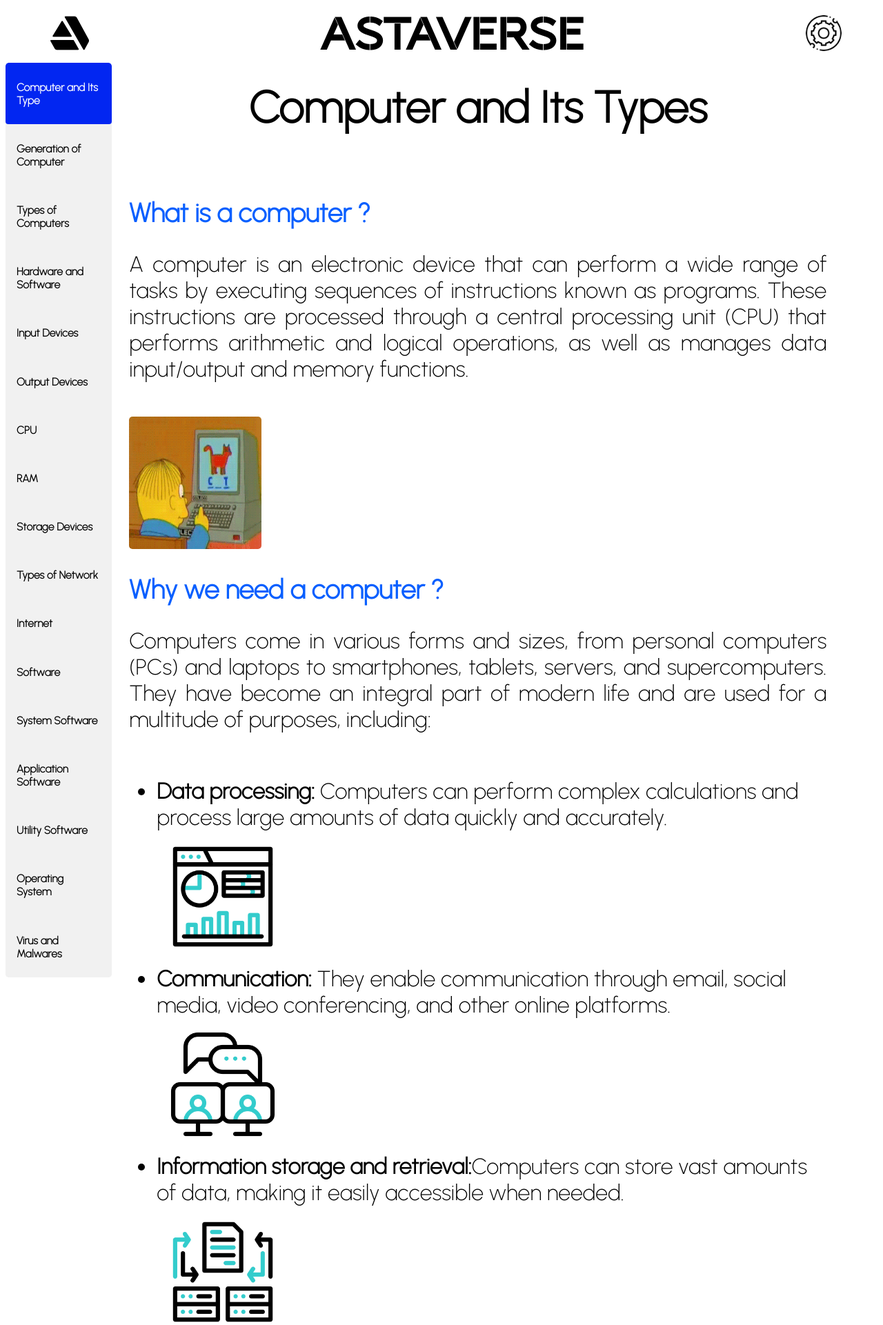
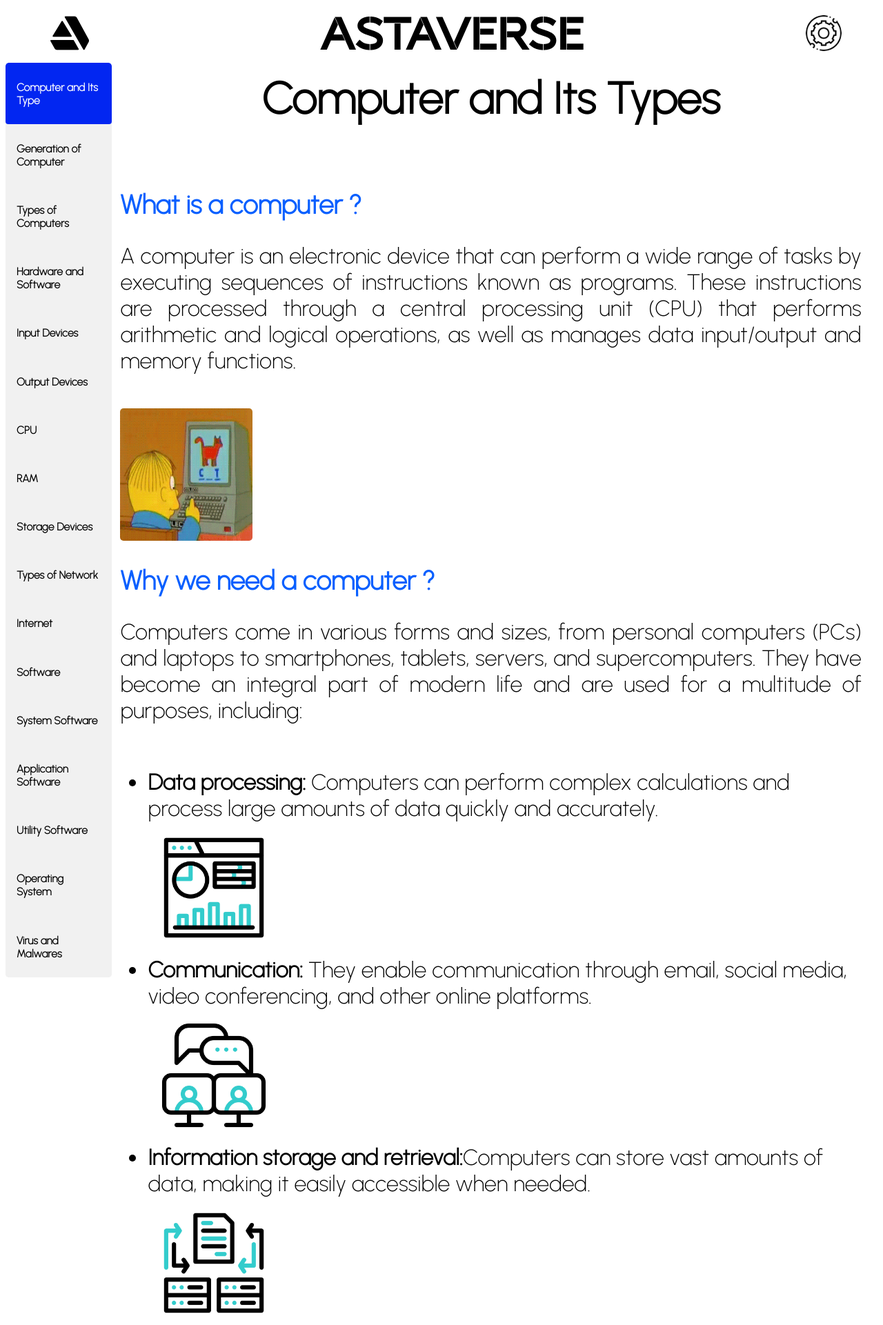
Before and after one commit to Astatine-fever/PROJECT, a PHP site: page /source/computer_learning.html in a window 1280 px wide, after a click on "Computer and Its Type". Shown: the top 1921 px of the page at 69% size. Run offline with PHP 8.4, Linux system fonts and the light colour scheme.

Commit message:
Code Optimisation

```diff
--- a/css/learning.css
+++ b/css/learning.css
@@ -105,8 +105,8 @@ img {
     .tabcontent {
     display: none;
     float: left;
-    padding: 2vw;
-    width: 80%;
+    padding: 1vw;
+    width: 85%;
     border-left: none;
     height: 100%;
     }
@@ -136,6 +136,11 @@ img {
         display: flex;
         flex-direction: row;
         overflow-x: auto;
+        font-size: 2vw;
+    }
+    .tabcontent
+    {
+        width: 100%;
     }
 
     .tab button {
--- a/php/chemistry_answer.php
+++ b/php/chemistry_answer.php
@@ -10,7 +10,7 @@ if ($conn->connect_error)
 $sql="CREATE TABLE IF NOT EXISTS chemistry (
     `fname` VARCHAR(50),
     `score` int(3),
-    `last_test_taken`date)";
+    `last_test_taken` date)";
 
 $conn->query($sql);
 $chemistry_answer = [
@@ -63,5 +63,7 @@ $sql="INSERT INTO chemistry values('$fina','$score','$t_date')";
 if($conn->query($sql)===true)
 {
     echo("row inserted ");
+    $sql_1="UPDATE scores SET chemistry='$score' WHERE fname='$fina' ";
+    $conn->query($sql_1);
 }
 ?>
--- a/php/engineering_answer.php
+++ b/php/engineering_answer.php
@@ -10,7 +10,7 @@ if ($conn->connect_error)
 $sql="CREATE TABLE IF NOT EXISTS engg (
     `fname` VARCHAR(50),
     `score` int(3),
-    `last_test_taken`date)";
+    `last_test_taken` date)";
 
 $conn->query($sql);
 
@@ -66,6 +66,9 @@ echo("Your score is $score");
 $sql="INSERT INTO engg values('$fina','$score','$t_date')";
 if($conn->query($sql)===true)
 {
+    $sql_1="UPDATE scores SET engg='$score' WHERE fname='$fina' ";
+    $conn->query($sql_1);
     echo("row inserted ");
+
 }
 ?>
--- a/php/physics_answer.php
+++ b/php/physics_answer.php
@@ -10,7 +10,7 @@ if ($conn->connect_error)
 $sql="CREATE TABLE IF NOT EXISTS physics (
     `fname` VARCHAR(50),
     `score` int(3),
-    `last_test_taken`date)";
+    `last_test_taken` date)";
 
 $conn->query($sql);
 $physics_answer=[
@@ -61,6 +61,9 @@ echo("Your score is $score");
 $sql="INSERT INTO physics values('$fina','$score','$t_date')";
 if($conn->query($sql)===true)
 {
+    $sql_1="UPDATE scores SET physics='$score' WHERE fname='$fina' ";
+    $conn->query($sql_1);
     echo("row inserted ");
+
 }
 ?>
--- a/php/technology_answer.php
+++ b/php/technology_answer.php
@@ -10,7 +10,7 @@ if ($conn->connect_error)
 $sql="CREATE TABLE IF NOT EXISTS computer (
     `fname` VARCHAR(50),
     `score` int(3),
-    `last_test_taken`date)";
+    `last_test_taken` date)";
 
 $conn->query($sql);
 $computer_answer = [
@@ -62,6 +62,8 @@ echo("Your score is $score");
 $sql="INSERT INTO computer values('$fina','$score','$t_date')";
 if($conn->query($sql)===true)
 {
+    $sql_1="UPDATE scores SET technology='$score' WHERE fname='$fina' ";
+    $conn->query($sql_1);
     echo("row inserted ");
 }
 ?>
--- a/php/zoology_answer.php
+++ b/php/zoology_answer.php
@@ -10,7 +10,7 @@ if ($conn->connect_error)
 $sql="CREATE TABLE IF NOT EXISTS zoology (
     `fname` VARCHAR(50),
     `score` int(3),
-    `last_test_taken`date)";
+    `last_test_taken` date)";
 
 $conn->query($sql);
 $zoology_answer = [
@@ -62,6 +62,8 @@ echo("Your score is $score");
 $sql="INSERT INTO zoology values('$fina','$score','$t_date')";
 if($conn->query($sql)===true)
 {
+    $sql_1="UPDATE scores SET zoology='$score' WHERE fname='$fina' ";
+    $conn->query($sql_1);
     echo("row inserted ");
 }
 ?>
```
Also changed, not shown: php/botany_answer.php (+8 -1 lines), php/signup.php (+14 -1 lines), test/botany_test.html (+1 -1 lines), test/chemistry_test.html (+1 -1 lines), test/zoology_test.html (+1 -1 lines).
